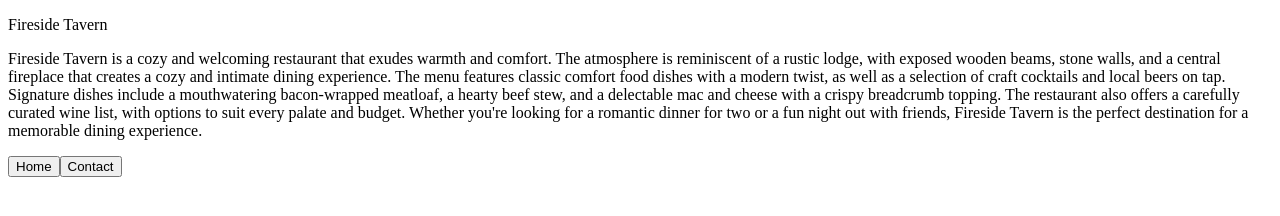
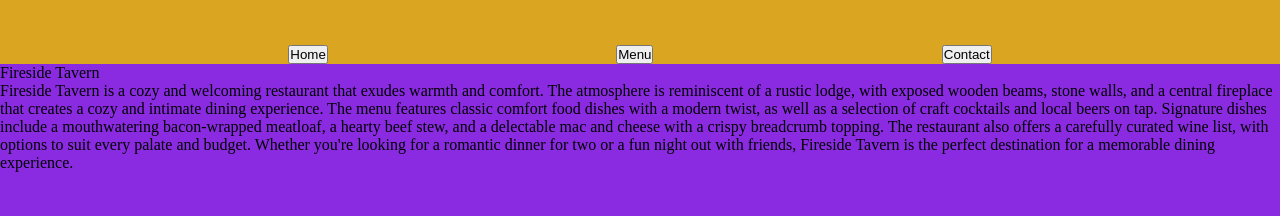
Before and after one commit to rmathr/restaurant-page, a website built with webpack: page dist/index.html in a window 1280 px wide. Both pictures are taken after a click on the button "Home". Built offline with nearby package versions, Linux system fonts and the light colour scheme.

Commit message:
Implement logic for switching content among different tabs

```diff
--- a/src/home.js
+++ b/src/home.js
@@ -5,7 +5,6 @@ const generateHomepage = function(){
     const pageTitleElem = interactDOM().createElementWithClassAndId('p', 'page-title', 'pageTitle')
     const restaurantDescriptionElem = interactDOM().createElementWithClassAndId('p', 'restaurant-description', 'restaurantDescription')
     const mainContent = interactDOM().hookDOMelement('mainContent')
-
 
     // const homeMain = interactDOM().hookDOMelement('homeMainContent')
     // const pageTitle = interactDOM().hookDOMelement('pageTitle')
--- a/src/index.js
+++ b/src/index.js
@@ -1,29 +1,48 @@
 import interactDOM from "./interact-dom"
 import generateHomepage from "./home"
+import generateMenuContent from "./menu"
 import generateContactPage from "./contact"
 
 const generateHeader = (function(){
     const mainHeader = interactDOM().createElementWithClassAndId('header', 'main-header', 'mainHeader')
+    const mainContent = interactDOM().hookDOMelement('mainContent')
 
     const homeButton = interactDOM().createElementWithClassAndId('button', 'home-page', 'homePage')
     homeButton.textContent = 'Home'
+    const menuButton = interactDOM().createElementWithClassAndId('button', 'menu-page', 'menuPage')
+    menuButton.textContent = 'Menu'
     const contactButton = interactDOM().createElementWithClassAndId('button', 'contact-page', 'contactPage')
     contactButton.textContent = 'Contact'
 
     mainHeader.appendChild(homeButton)
+    mainHeader.appendChild(menuButton)
     mainHeader.appendChild(contactButton)
 
     document.body.appendChild(mainHeader)
-    return { homeButton, contactButton }
+    return { homeButton, menuButton, contactButton, mainContent }
 })()
 
+const clearDOM = function(){
+    while (generateHeader.mainContent.hasChildNodes()) {
+        generateHeader.mainContent.removeChild(generateHeader.mainContent.firstChild);
+      }
+}
+
 generateHeader.contactButton.addEventListener('click', e => {
-         e.preventDefault()
-         generateContactPage()
-     })
+    e.preventDefault()
+    clearDOM()
+    generateContactPage()
+})
+
+generateHeader.menuButton.addEventListener('click', e =>{
+    e.preventDefault()
+    clearDOM()
+    generateMenuContent()
+})
 
 generateHeader.homeButton.addEventListener('click', e => {
     e.preventDefault()
+    clearDOM()
     generateHomepage()
 })
 // const changePage = interactDOM().createElementWithClassAndId('button', 'change-page', 'changePage')
--- a/src/menu.js
+++ b/src/menu.js
@@ -1 +1,15 @@
 import interactDOM from "./interact-dom";
+
+
+const generateMenuContent = function () {
+    const mainContent = interactDOM().hookDOMelement('mainContent')
+    const mainMenuContent = interactDOM().createElementWithClassAndId('main', 'main-menu-content', 'mainMenuContent')
+    const menuTitle = interactDOM().createElementWithClassAndId('p', 'menu-title', 'menuTitle')
+
+    mainMenuContent.appendChild(menuTitle)
+    menuTitle.textContent = 'Menu'
+
+    mainContent.appendChild(mainMenuContent)
+}
+
+export default generateMenuContent
--- /dev/null
+++ b/src/style.css
@@ -0,0 +1,28 @@
+*{
+    margin: 0;
+    padding: 0;
+    box-sizing: border-box;
+}
+
+body {
+    display: flex;
+    flex-direction: column;
+    min-height: 100vh;
+}
+
+.main-header{
+    width: 100%;
+    height: 4rem;
+    background-color: goldenrod;
+    order: 1;
+    display: flex;
+    flex-direction: row;
+    justify-content: space-evenly;
+    align-items: flex-end;
+}
+
+#mainContent {
+    order: 2;
+    flex-grow: 1;
+    background-color: blueviolet;
+}
```
Also changed, not shown: dist/index.html, dist/main.js.
